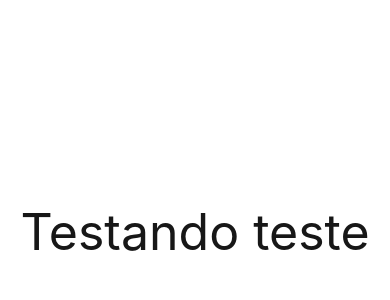
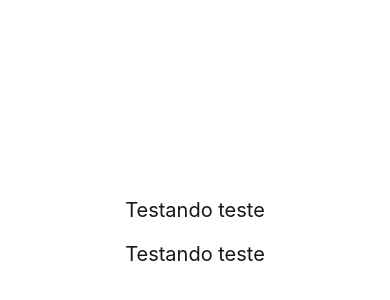
Before and after one commit to mguibtech/app-tv, a React Native app: screen / in a window 390 px wide. Shown: the part 190-490 px from the top of the page. Built offline with nearby package versions, Linux system fonts and the light colour scheme.

Commit message:
feat: Adding Spacer component

```diff
--- a/App.tsx
+++ b/App.tsx
@@ -3,12 +3,16 @@
 import { StyleSheet, View } from 'react-native';
 import { defaultTheme } from './src/common/constants/styles/theme/defaultTheme';
 import Text from './src/common/components/Text';
+import Spacer from './src/common/components/Spacer';
 
 export default function App() {
   return (
     <ThemeProvider theme={defaultTheme}>
       <View style={styles.container}>
-        <Text size={50} color="secondary">Testando teste</Text>
+        <Text size={20} color="secondary">Testando teste</Text>
+        <Spacer height={20}/>
+        <Text size={20} color="secondary">Testando teste</Text>
+
         <StatusBar style="auto" />
       </View>
     </ThemeProvider>
--- /dev/null
+++ b/src/common/components/Spacer/index.tsx
@@ -0,0 +1,10 @@
+import React from "react";
+
+import { Container } from "./styles";
+import { SpacerProps } from "./type";
+
+const Spacer = ({ height, width }: SpacerProps) => {
+    return <Container width={width} height={height}/>
+}
+
+export default Spacer;
--- /dev/null
+++ b/src/common/components/Spacer/styles.ts
@@ -0,0 +1,7 @@
+import styled from "styled-components/native";
+import { SpacerProps } from "./type";
+
+export const Container = styled.View<SpacerProps>`
+    height: ${({height}) => height || 0}px;
+    width: ${({width}) => width || 0}px;
+`;
--- /dev/null
+++ b/src/common/components/Spacer/type.ts
@@ -0,0 +1,4 @@
+export interface SpacerProps{
+    height?: number;
+    width?: number;
+}
```
